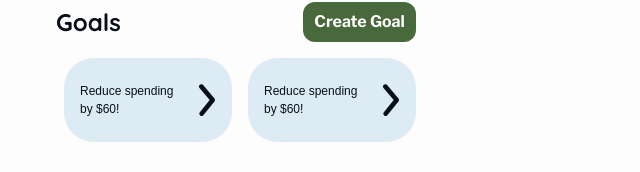
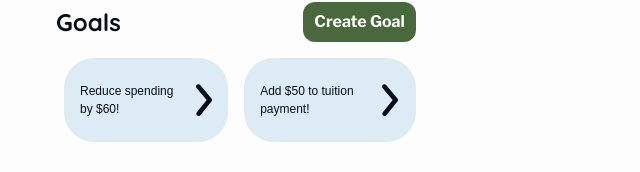
Before and after one commit to AlyssaHug/Design02_App, a Next.js app: page / in a window 1280 px wide. Shown: the part 471-643 px from the top of the page, without its empty margins (0-640 px from the left). Built offline with nearby package versions, Linux system fonts and the light colour scheme.

Commit message:
change text in 2nd goal rec

```diff
--- a/app/ui/GoalCards/GoalCards.js
+++ b/app/ui/GoalCards/GoalCards.js
@@ -79,7 +79,9 @@ export function GoalRecs({ value, type, size, imageSrc, desc }) {
                     />
                 </div>
                 <div className={styles.rec}>
-                    <p className={styles.goalText}>{desc}</p>
+                    <p className={styles.goalText}>
+                        Add $50 to tuition payment!
+                    </p>
                     <img
                         className={styles.goalArrow}
                         src={imageSrc}
```
